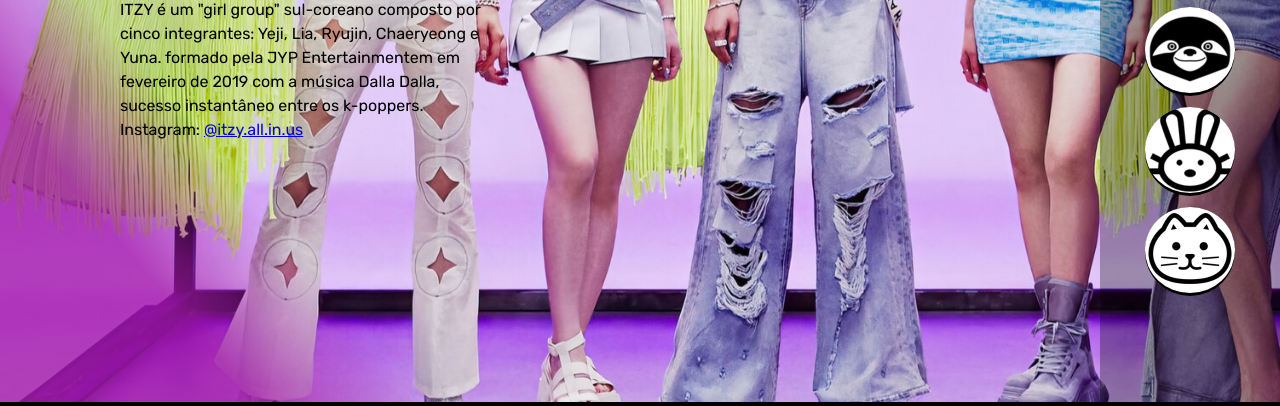
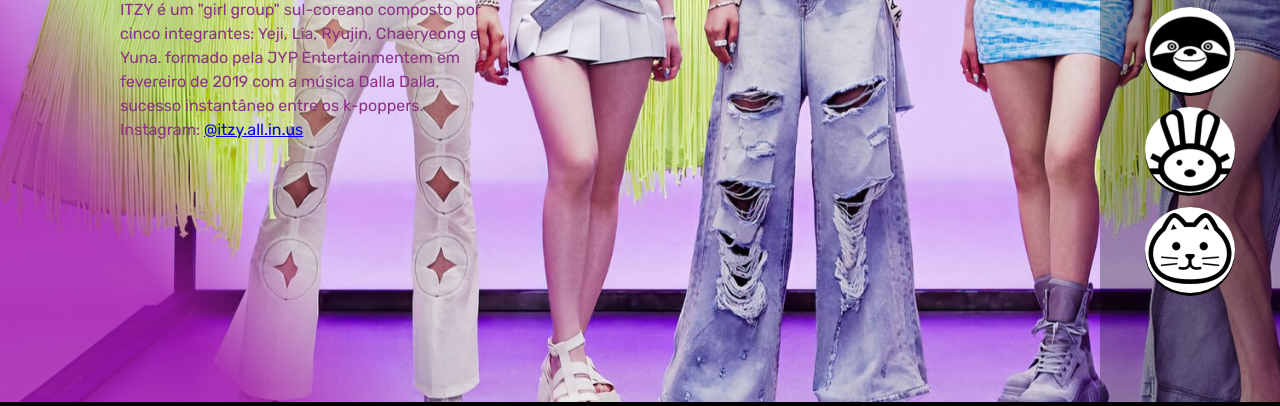
Before and after one commit to Milena-soat/itzy_projeto-, a plain HTML site: page index.html in a window 1280 px wide. Shown: the part 398-804 px from the top of the page. Drawn offline with Linux system fonts and the light colour scheme.

Commit message:
Add files via upload

```diff
--- a/src/css/estilos.css
+++ b/src/css/estilos.css
@@ -50,7 +50,7 @@ main .idol .imagem {
 }
 
 .conteudo .descricao {
-    color: #000000;
+    color: #8d3088;
     font-family: "Rubik";
     line-height: 24px;
 }
```
Also changed, not shown: index.html (+1 -1 lines).
